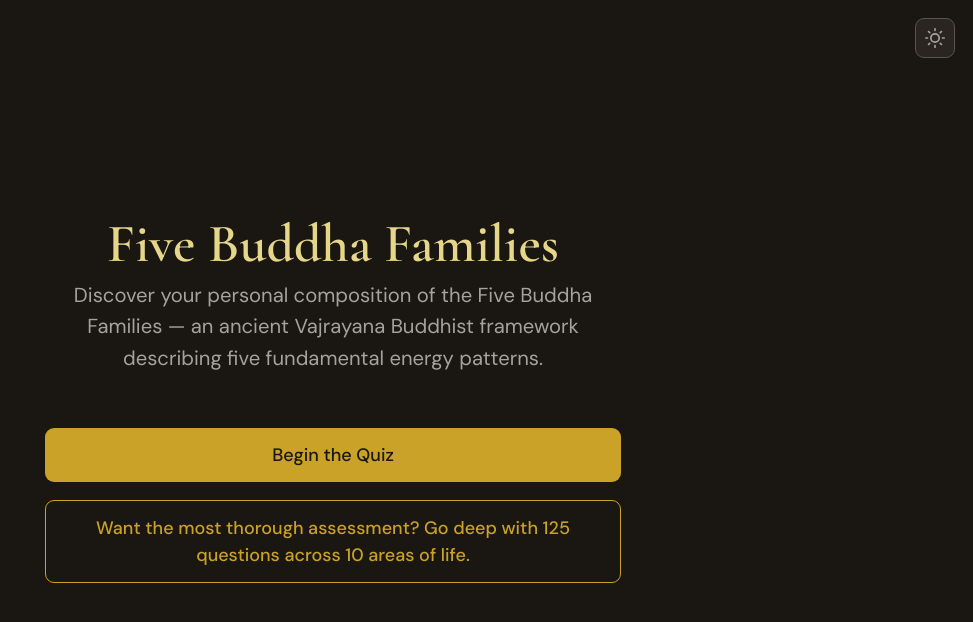
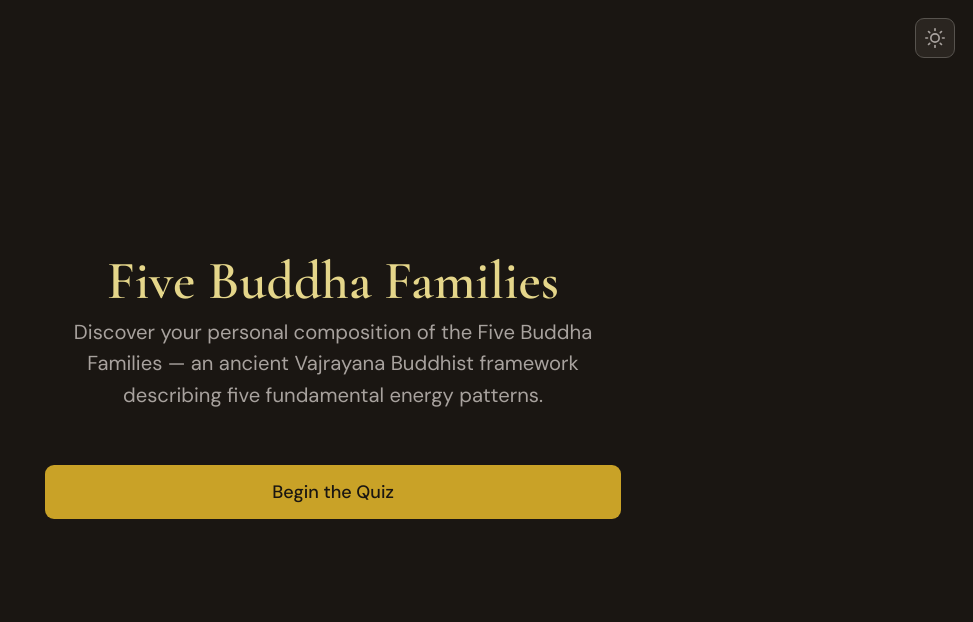
Before and after one commit to curiousdaniel/5buddhafamilies, a React (Vite) app: page / in a window 1280 px wide. Shown: the top 622 px of the page, without its empty margins (307-1280 px from the left). Built offline with nearby package versions, Linux system fonts and the light colour scheme.

Commit message:
Remove home page deep quiz callout; restrict Ko-fi widget to results page
Made-with: Cursor

```diff
--- a/src/App.tsx
+++ b/src/App.tsx
@@ -7,7 +7,6 @@ import QuizFlow from './components/quiz/QuizFlow'
 import Results from './components/results/Results'
 import ProfilePage from './pages/ProfilePage'
 import ThemeToggle from './components/shared/ThemeToggle'
-import KoFiWidget from './components/shared/KoFiWidget'
 import { useThemeStore } from './stores/themeStore'
 
 function App() {
@@ -21,7 +20,6 @@ function App() {
   return (
     <div className="bg-stone-100 dark:bg-dark text-stone-800 dark:text-stone-200">
       <ThemeToggle />
-      <KoFiWidget />
       <Routes>
         <Route path="/" element={<QuizStart />} />
         <Route path="/quiz-setup" element={<QuizModeSimple />} />
--- a/src/components/quiz/QuizStart.tsx
+++ b/src/components/quiz/QuizStart.tsx
@@ -22,18 +22,10 @@ export default function QuizStart() {
 
         <Button
           onClick={() => navigate('/quiz-setup')}
-          className="w-full mb-4"
+          className="w-full mb-6"
           aria-label="Begin the quiz"
         >
           Begin the Quiz
-        </Button>
-        <Button
-          variant="secondary"
-          onClick={() => navigate('/categories')}
-          className="w-full"
-          aria-label="Go deep with 125 questions"
-        >
-          Want the most thorough assessment? Go deep with 125 questions across 10 areas of life.
         </Button>
       </div>
     </motion.div>
--- a/src/components/results/Results.tsx
+++ b/src/components/results/Results.tsx
@@ -18,6 +18,7 @@ import ExplorationPanel from './ExplorationPanel'
 import ExportActions from '../export/ExportActions'
 import ResultHeroActions from './ResultHeroActions'
 import SaveEmailModal from '../export/SaveEmailModal'
+import KoFiWidget from '../shared/KoFiWidget'
 
 export default function Results() {
   const navigate = useNavigate()
@@ -188,6 +189,7 @@ export default function Results() {
           </button>
         </div>
       </div>
+      <KoFiWidget />
     </motion.div>
   )
 }
```
